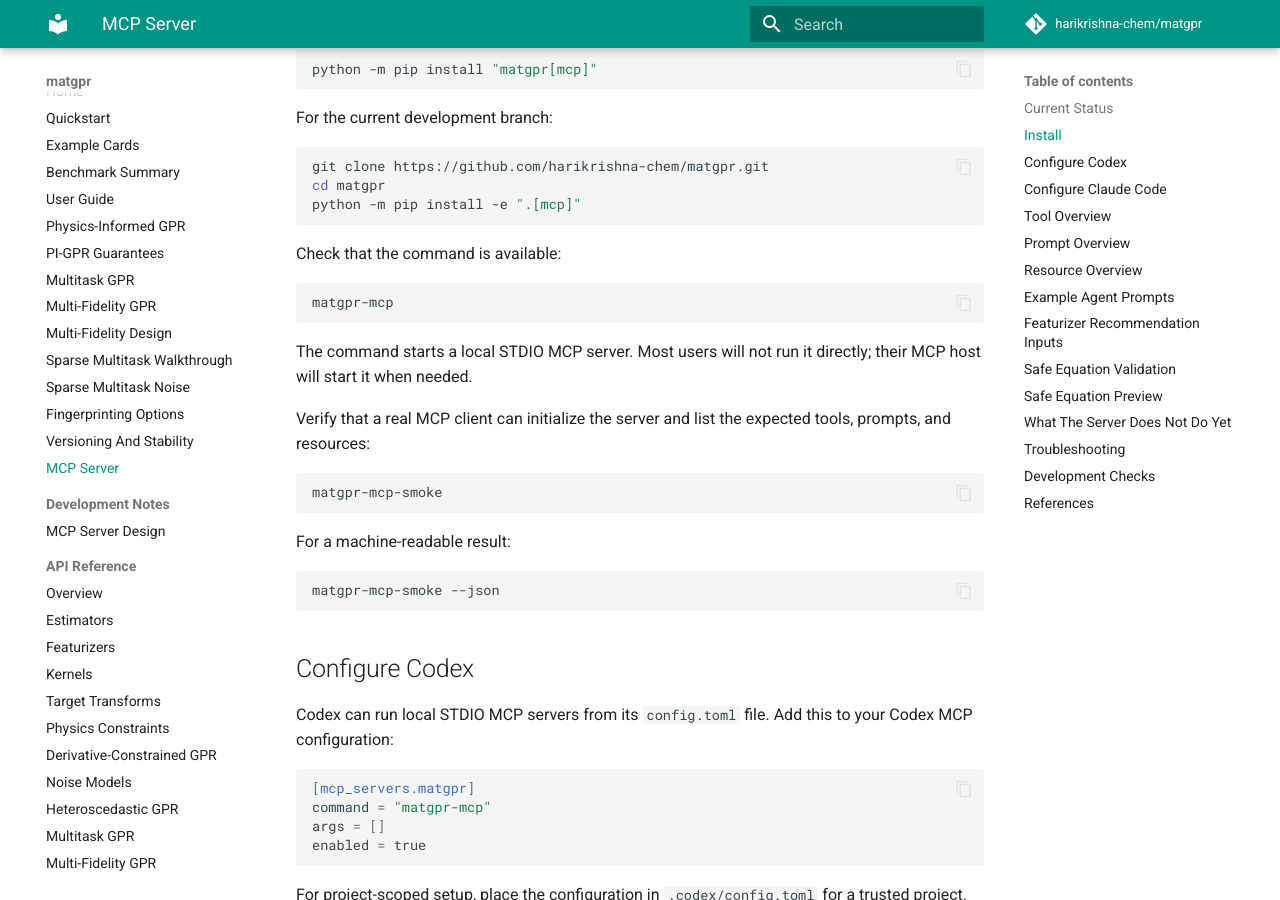
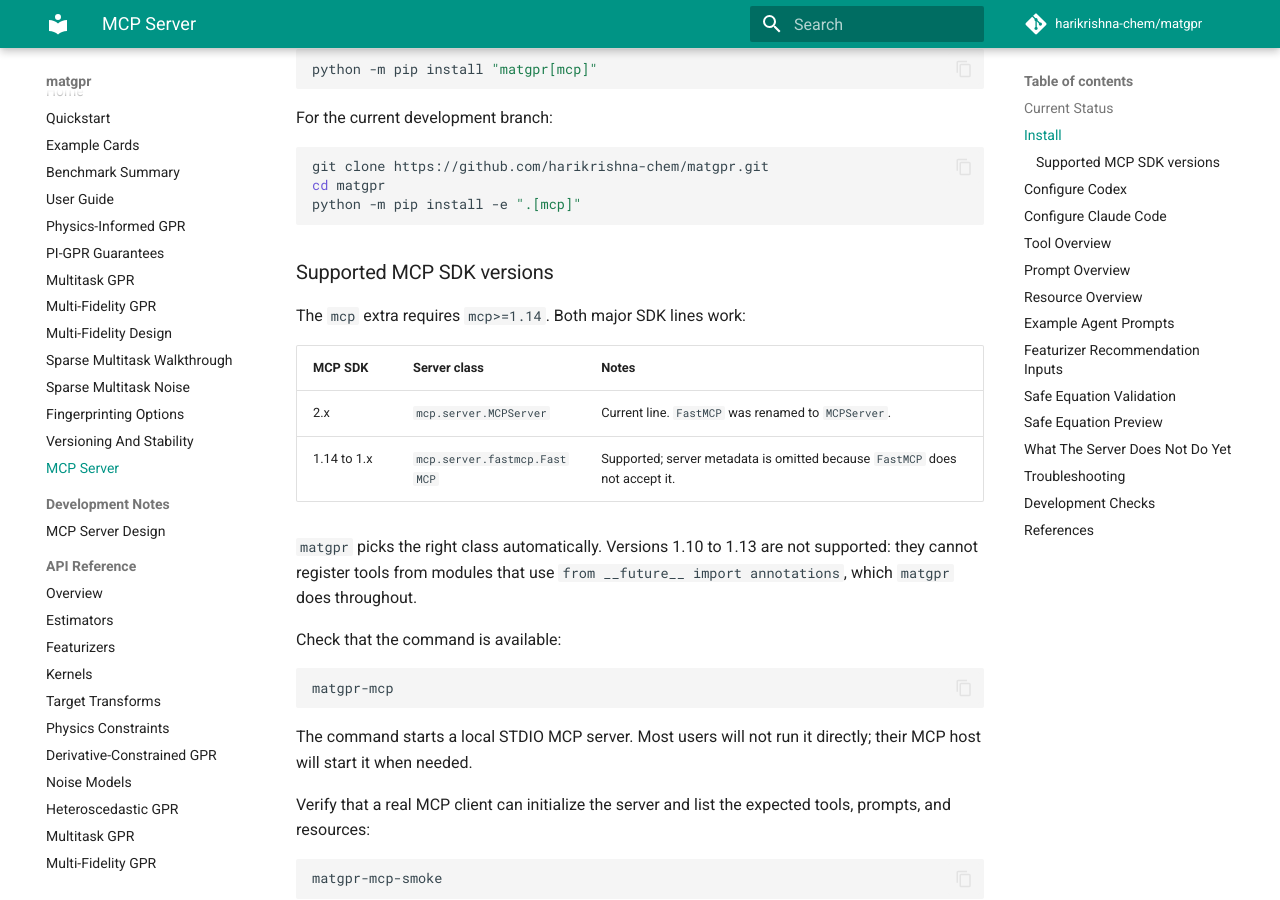
Before and after one commit to harikrishna-chem/matgpr, an MkDocs documentation site: the page built from docs/mcp_server.md, in a window 1280 px wide and 900 px high, scrolled down 1053 px. Built offline with MkDocs 1.6.1 and Material for MkDocs 9.7.7, drawn with Linux system fonts in a browser that asks for light colours; comment, search, counter and statistics services are not loaded; some of the changed text lies outside the part shown.

Commit message:
Document MCP SDK version support
The MCP page never said which SDK versions work, which mattered once the
1.x and 2.x server classes turned out to differ. It now carries a table
of the supported lines, names the class used for each, and records that
1.10 to 1.13 are unsupported.

Also drops a stale "optional dependency notes" description of the
Bayesian-optimization guide resource, and adds the formatting check to
the development-checks list so it matches CI.

Co-Authored-By: Claude Opus 5 <noreply@anthropic.com>

````diff
--- a/docs/mcp_server.md
+++ b/docs/mcp_server.md
@@ -45,6 +45,19 @@ git clone https://github.com/harikrishna-chem/matgpr.git
 cd matgpr
 python -m pip install -e ".[mcp]"
 ```
+
+### Supported MCP SDK versions
+
+The `mcp` extra requires `mcp>=1.14`. Both major SDK lines work:
+
+| MCP SDK | Server class | Notes |
+| --- | --- | --- |
+| 2.x | `mcp.server.MCPServer` | Current line. `FastMCP` was renamed to `MCPServer`. |
+| 1.14 to 1.x | `mcp.server.fastmcp.FastMCP` | Supported; server metadata is omitted because `FastMCP` does not accept it. |
+
+`matgpr` picks the right class automatically. Versions 1.10 to 1.13 are not
+supported: they cannot register tools from modules that use
+`from __future__ import annotations`, which `matgpr` does throughout.
 
 Check that the command is available:
 
@@ -353,6 +366,7 @@ Before releasing MCP support, run:
 
 ```bash
 python -m ruff check matgpr tests scripts
+python -m ruff format --check matgpr tests scripts
 python -m pytest
 python -m mkdocs build --strict
 python -m build
````
Also changed, not shown: other parts of docs/mcp_server.md (+1 -1 lines), CHANGELOG.md (+7 -0 lines).
